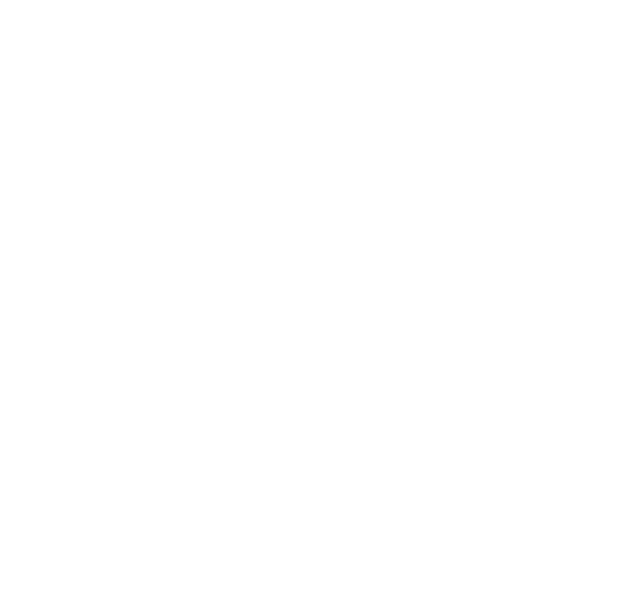
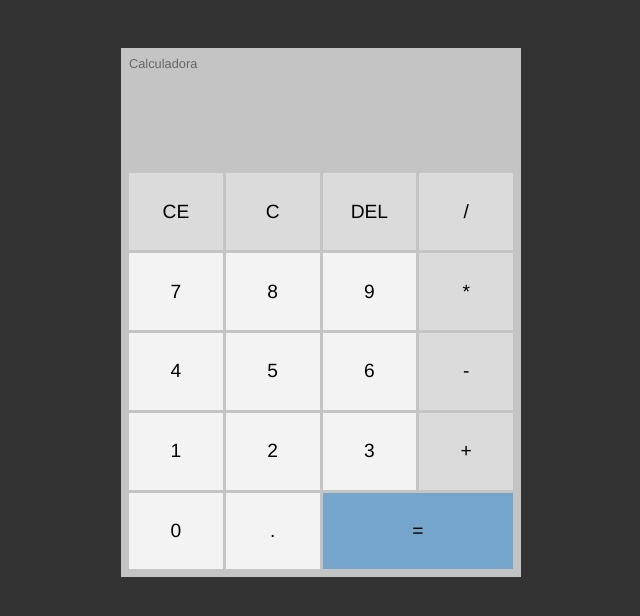
Before and after one commit to sidneyNeox/calculadorajs, a plain HTML site: page index.html in a window 1280 px wide. Shown: the whole page, without its empty margins (319-959 px from the left). Drawn offline with Linux system fonts and the light colour scheme.

Commit message:
Base HTML CSS

```diff
--- a/css/style.css
+++ b/css/style.css
@@ -0,0 +1,84 @@
+*{
+    margin: 0;
+    padding: 0;
+    box-sizing: border-box;
+    font-family: helvetica;
+}
+
+
+body{
+    background-color: #333;
+    display: flex;
+    align-items: center;
+    justify-content: center;
+    padding: 3em;
+}
+
+#calc{
+    width: 400px;
+    padding: 0.5em;
+    background-color: #c4c4c4;
+    color:#000;
+    display: flex;
+    flex-direction: column;
+}
+
+#calc h3{
+    font-size: 0.8em;
+    font-weight: 300;
+    color: #666666;
+}
+
+#operations{
+    text-align: right;
+}
+
+#previous-operation,
+#current-operation{
+    overflow-wrap: break-word;
+    padding: 0.2em;
+    min-height: 1.6em;
+}
+
+
+#previous-operation{
+    color: #777;
+}
+
+#current-operation{
+    font-size: 3em;
+    font-weight: 700;
+}
+
+#buttons-container{
+    display: grid;
+    grid-template-columns: 1fr 1fr 1fr 1fr;
+    gap: 3px;
+}
+
+#buttons-container button{
+    border: 1px solid transparent;
+    border-radius: 0;
+    height: 4em;
+    font-size: 1.2em;
+    background-color: #dbdbdb;
+    cursor: pointer;
+}
+
+#buttons-container .number{
+    background-color: #f3f3f3;
+}
+
+#buttons-container button:hover{
+    background-color: #bababa;
+    border-color: #999;
+}
+
+#buttons-container #equal-btn{
+    grid-column: span 2;
+    background-color: #75a5cb;
+}
+
+#buttons-container #equal-btn:hover{
+    background-color: #3a91d8;
+}
--- a/index.html
+++ b/index.html
@@ -9,7 +9,34 @@
     <script src="js/script.js" defer></script>
 </head>
 <body>
-
+    <div id="calc">
+        <h3>Calculadora</h3>
+        <div id="operations">
+            <div id="previous-operation"></div>
+            <div id="current-operation"></div>
+        </div>
+        <div id="buttons-container">
+            <button>CE</button>
+            <button>C</button>
+            <button>DEL</button>
+            <button>/</button>
+            <button class="number">7</button>
+            <button class="number">8</button>
+            <button class="number">9</button>
+            <button>*</button>
+            <button class="number">4</button>
+            <button class="number">5</button>
+            <button class="number">6</button>
+            <button>-</button>
+            <button class="number">1</button>
+            <button class="number">2</button>
+            <button class="number">3</button>
+            <button>+</button>
+            <button class="number">0</button>
+            <button class="number">.</button>
+            <button id="equal-btn">=</button>
+        </div>
+    </div>
 
 
 
```
